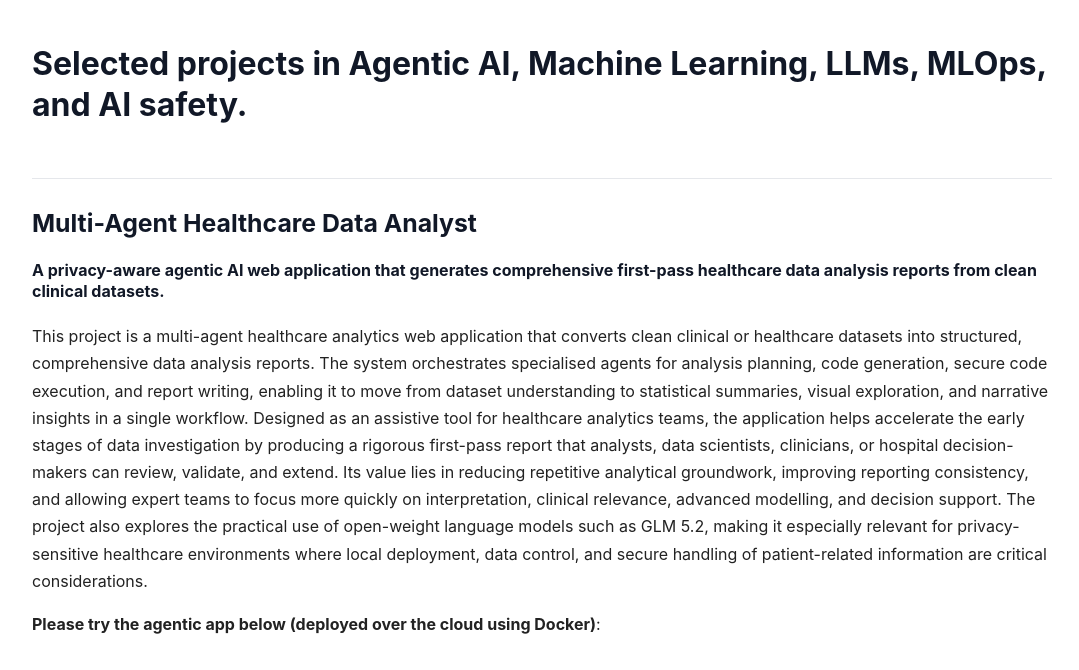
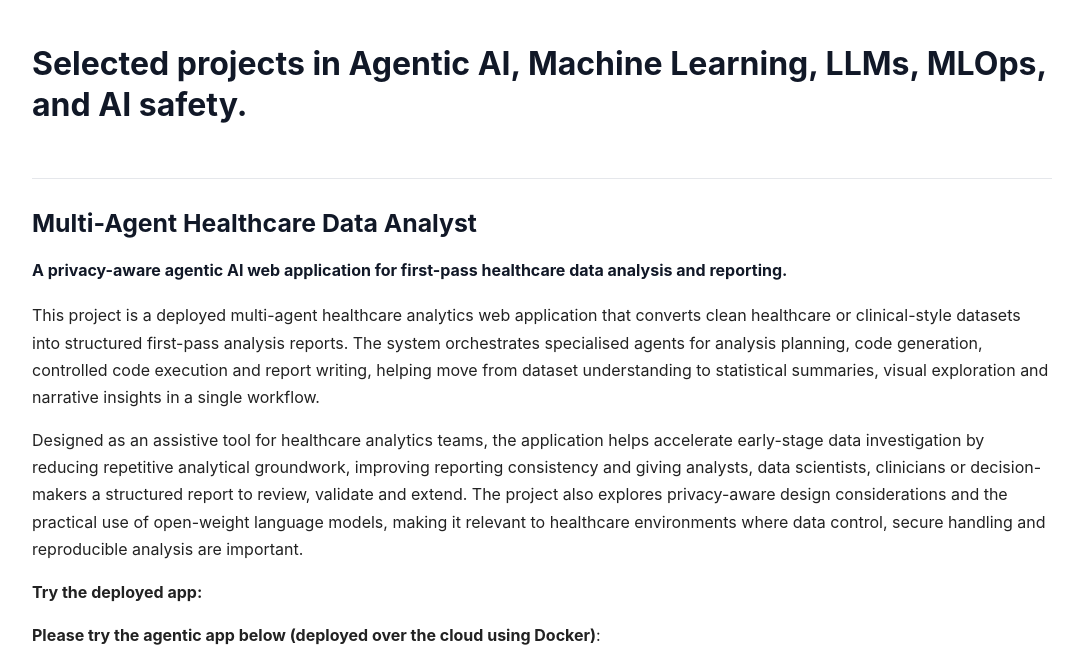
Before and after one commit to muntasirhssn/muntasirhssn.github.io, a Jekyll site: the page built from index.md, in a window 1280 px wide and 900 px high, scrolled down 386 px, cut to the strip 0-670 px from the top of the window. Shown: the whole strip, without its empty margins (98-1177 px from the left). Built offline with Jekyll 4.4.1, drawn with Linux system fonts in a browser that asks for light colours; our own code applies the rules of GitHub Pages for plain Markdown files.

Commit message:
Update index.md

```diff
--- a/index.md
+++ b/index.md
@@ -5,8 +5,14 @@ layout: default
 # Selected projects in Agentic AI, Machine Learning, LLMs, MLOps, and AI safety.
 
 ## Multi-Agent Healthcare Data Analyst
-#### A privacy-aware agentic AI web application that generates comprehensive first-pass healthcare data analysis reports from clean clinical datasets.
-This project is a multi-agent healthcare analytics web application that converts clean clinical or healthcare datasets into structured, comprehensive data analysis reports. The system orchestrates specialised agents for analysis planning, code generation, secure code execution, and report writing, enabling it to move from dataset understanding to statistical summaries, visual exploration, and narrative insights in a single workflow. Designed as an assistive tool for healthcare analytics teams, the application helps accelerate the early stages of data investigation by producing a rigorous first-pass report that analysts, data scientists, clinicians, or hospital decision-makers can review, validate, and extend. Its value lies in reducing repetitive analytical groundwork, improving reporting consistency, and allowing expert teams to focus more quickly on interpretation, clinical relevance, advanced modelling, and decision support. The project also explores the practical use of open-weight language models such as GLM 5.2, making it especially relevant for privacy-sensitive healthcare environments where local deployment, data control, and secure handling of patient-related information are critical considerations.
+
+#### A privacy-aware agentic AI web application for first-pass healthcare data analysis and reporting.
+
+This project is a deployed multi-agent healthcare analytics web application that converts clean healthcare or clinical-style datasets into structured first-pass analysis reports. The system orchestrates specialised agents for analysis planning, code generation, controlled code execution and report writing, helping move from dataset understanding to statistical summaries, visual exploration and narrative insights in a single workflow.
+
+Designed as an assistive tool for healthcare analytics teams, the application helps accelerate early-stage data investigation by reducing repetitive analytical groundwork, improving reporting consistency and giving analysts, data scientists, clinicians or decision-makers a structured report to review, validate and extend. The project also explores privacy-aware design considerations and the practical use of open-weight language models, making it relevant to healthcare environments where data control, secure handling and reproducible analysis are important.
+
+**Try the deployed app:**
 
 **Please try the agentic app below (deployed over the cloud using Docker)**:
 <iframe
```
